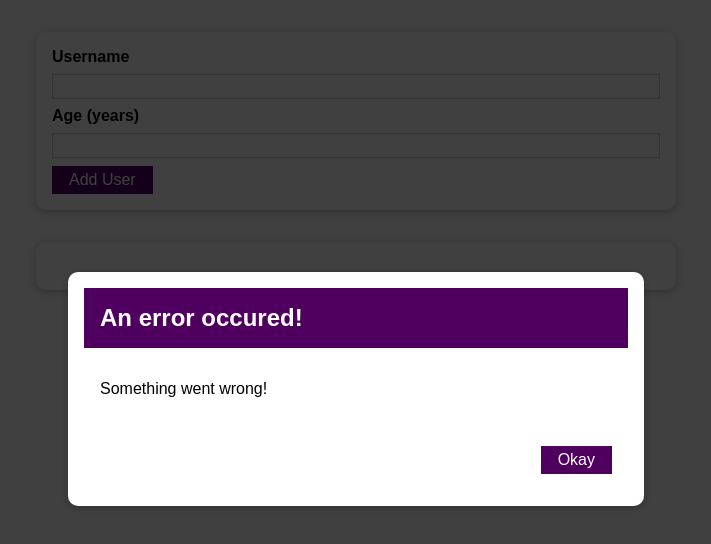
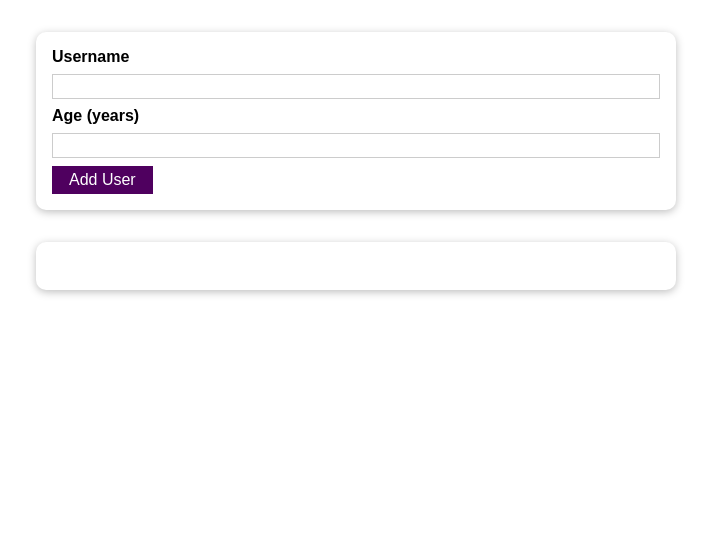
Before and after one commit to abby-winn/StudentTrackerRepo, a React (Create React App) app in the folder 01-starting-project/: page / in a window 1280 px wide. Shown: the top 544 px of the page, without its empty margins (284-995 px from the left). Built offline with nearby package versions, Linux system fonts and the light colour scheme.

Commit message:
Error Popup

```diff
--- a/01-starting-project/src/components/ui/ErrorModal.js
+++ b/01-starting-project/src/components/ui/ErrorModal.js
@@ -7,7 +7,7 @@ import Button from './Button';
 const ErrorModal = props => {
     return (
         <div>
-            <div className="backdrop" />
+            <div className="backdrop" onClick = {props.onHandleError}/>
             <div className="modal">
                 <Card>
                 <header className="header">
@@ -17,7 +17,7 @@ const ErrorModal = props => {
                         <p>{props.message}</p>
                     </div>
                     <footer className="actions">
-                        <Button>Okay</Button>
+                        <Button clickHandler  = {props.onHandleError}>Okay</Button>
                     </footer>
 
                 </Card>
--- a/01-starting-project/src/components/users/AddUser.js
+++ b/01-starting-project/src/components/users/AddUser.js
@@ -21,28 +21,32 @@ const AddUser = props => {
         event.preventDefault();
         if (enteredUsername.trim().length === 0 || enteredAge.trim().length === 0) {
             setError({
-                title : "Invalide Input",
+                title : "Invalid Input",
                 message: "Please enter a valid name and age (non-empty values).",
             });
+            return;
         }
         if (+enteredAge < 1) {
             setError({
                 title: "Invalid age",
                 message: "Please enter a valid age (age > 0)."
             });
-
+            return;
         }
         props.onAddUser(enteredUsername, enteredAge);
 
         setEnteredUsername("");
         setEnteredAge("");
     }
+    function errorHandler() {
+        setError(null);
+    }
 
 
 
     return (
         <div>
-            <ErrorModal title="An error occured!" message="Something went wrong!"></ErrorModal>
+            {error && <ErrorModal title={error.title} message={error.message} onHandleError = {errorHandler}> </ErrorModal>}
         <Card>
         <form onSubmit = {addUserHandler}>
             <label htmlFor="username">Username</label>
--- a/01-starting-project/src/components/users/UsersList.js
+++ b/01-starting-project/src/components/users/UsersList.js
@@ -7,7 +7,7 @@ const UsersList = props => {
         <Card>
             <ul className="users">
             {props.users.map(user =>
-                    <li>{user.name} ({user.age} years old)</li>
+                    <li key ={user.id}>{user.name} ({user.age} years old)</li>
                 )}
         </ul>
         </Card>
```
